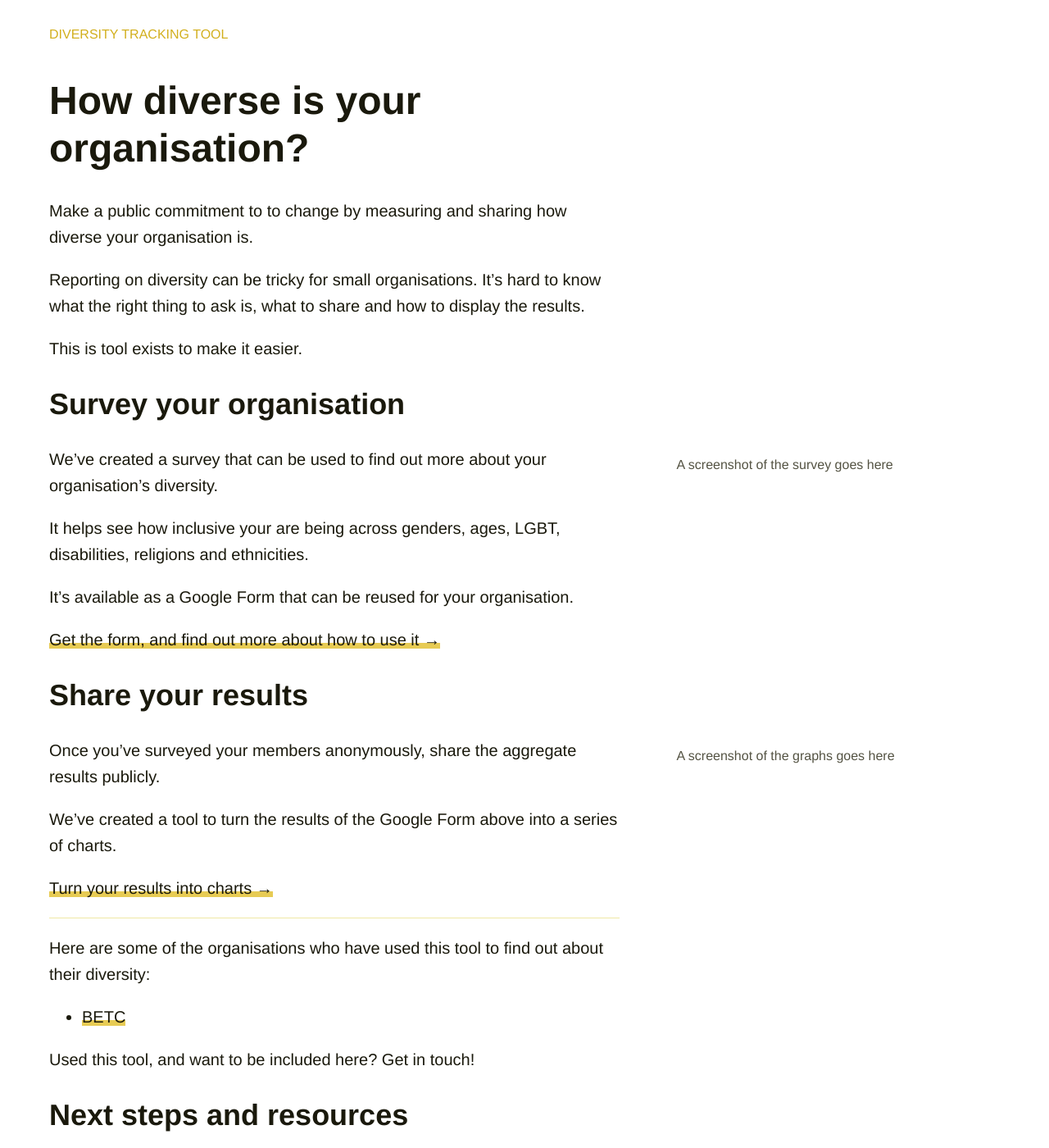
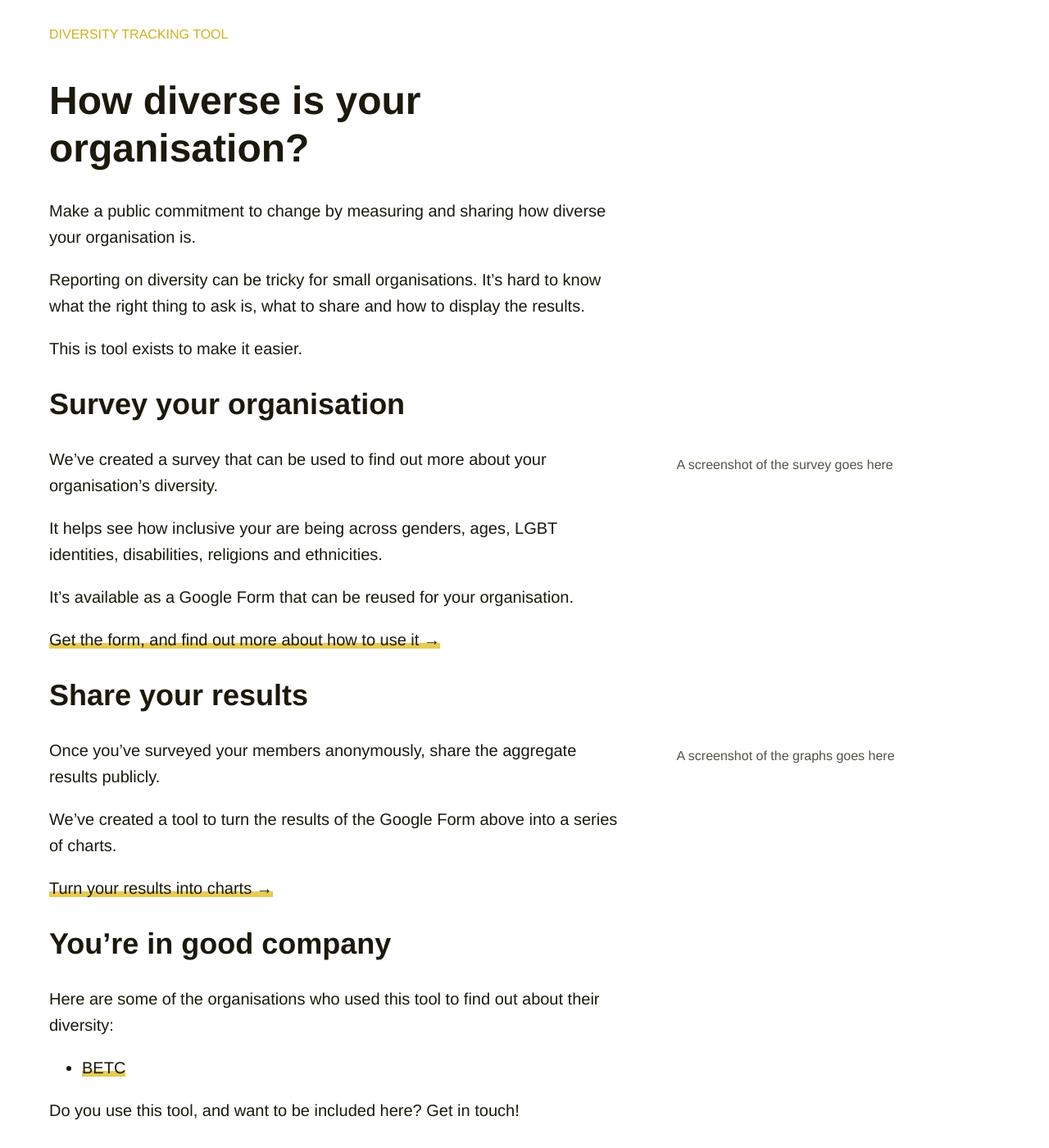
Before and after one commit to Doteveryone/diversity-tool-microsite, a Jekyll site: the page built from index.md, in a window 1280 px wide and 1400 px high. Shown: the whole window at 82% size. Built offline with Jekyll 4.4.1, drawn with Linux system fonts in a browser that asks for light colours.

Commit message:
Tweak copy

```diff
--- a/index.md
+++ b/index.md
@@ -3,7 +3,7 @@ layout: page
 title: How diverse is your organisation?
 ---
 
-Make a public commitment to to change by measuring and sharing how diverse your organisation is.
+Make a public commitment to change by measuring and sharing how diverse your organisation is.
 
 Reporting on diversity can be tricky for small organisations. It's hard to know what the right thing to ask is, what to share and how to display the results.
 
@@ -15,7 +15,7 @@ This is tool exists to make it easier.
 
 We've created a survey that can be used to find out more about your organisation's diversity.
 
-It helps see how inclusive your are being across genders, ages, LGBT, disabilities, religions and ethnicities.
+It helps see how inclusive your are being across genders, ages, LGBT identities, disabilities, religions and ethnicities.
 
 It's available as a Google Form that can be reused for your organisation.
 
@@ -31,13 +31,13 @@ We've created a tool to turn the results of the Google Form above into a series
 
 [Turn your results into charts &rarr;](/)
 
----
+## You’re in good company
 
-Here are some of the organisations who have used this tool to find out about their diversity:
+Here are some of the organisations who used this tool to find out about their diversity:
 
 * [BETC](http://www.betcbside.com/blog/2017/4/3/how-diverse-are-we)
 
-Used this tool, and want to be included here? Get in touch!
+Do you use this tool, and want to be included here? Get in touch!
 
 ## Next steps and resources
 
```
